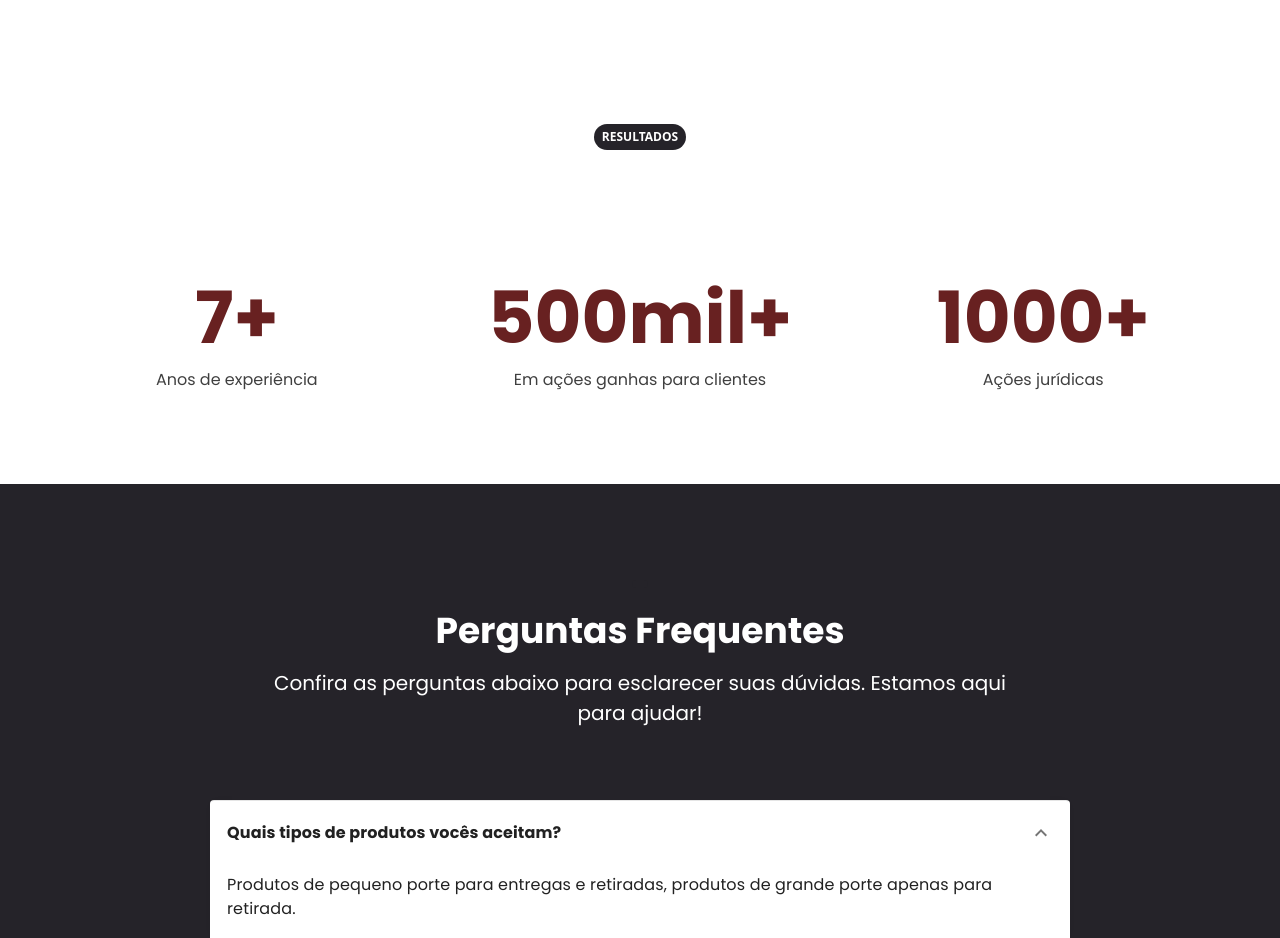
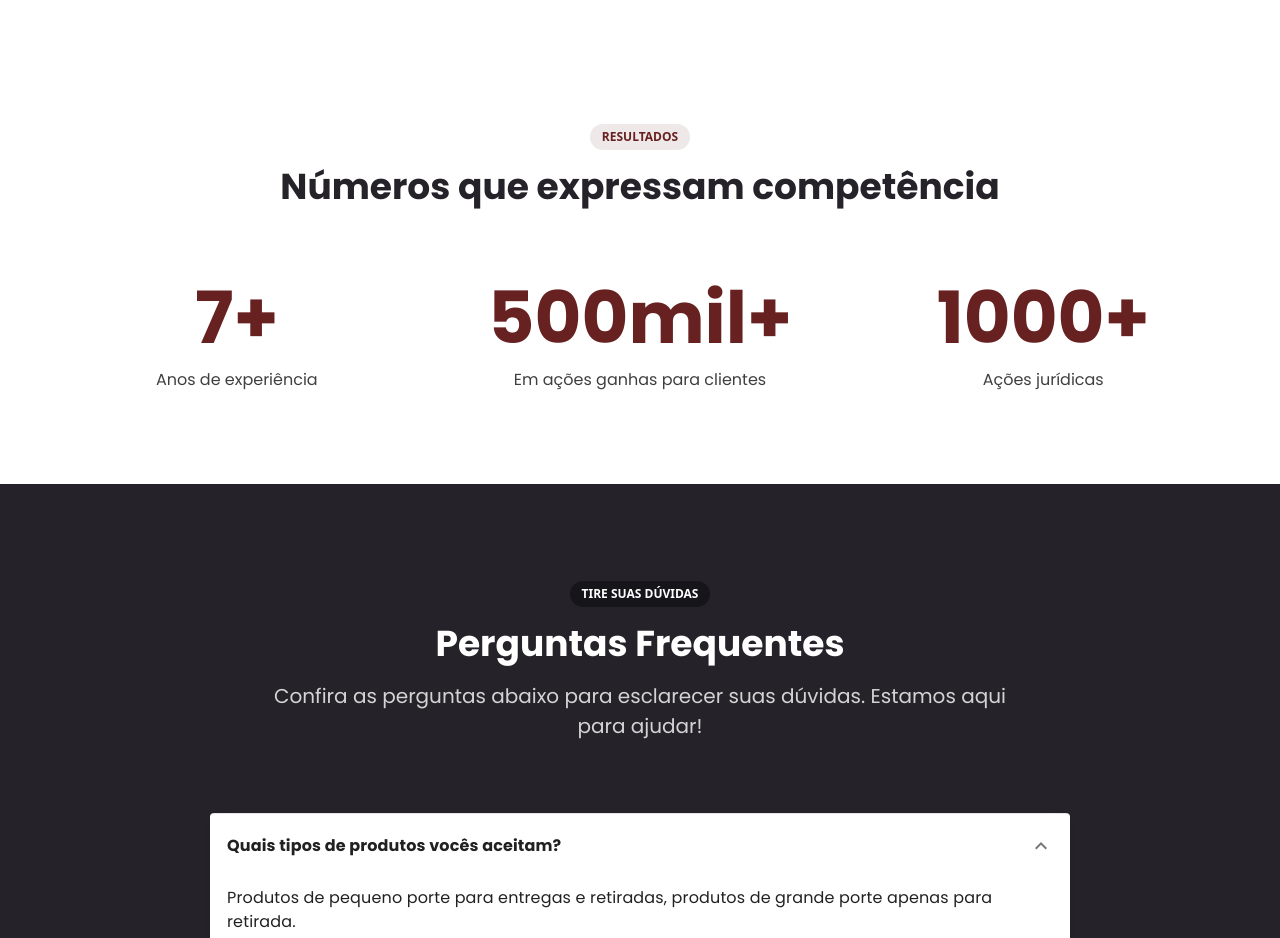
Before and after one commit to EdisonMatos/Dev-Template, a React (Vite) app: page / in a window 1280 px wide. Shown: the part 1680-2618 px from the top of the page. Built offline with nearby package versions, Linux system fonts and the light colour scheme.

Commit message:
feat: Corrige sectionHeader

```diff
--- a/src/components/sectionElements/SectionHeader.jsx
+++ b/src/components/sectionElements/SectionHeader.jsx
@@ -10,24 +10,23 @@ export default function SectionHeader({
   miniTitleTextColor,
 }) {
   if (color === "dark") {
-    miniTitleBgColor = "bg-primary opacity-10";
-    miniTitleTextColor = "text-secondary";
+    miniTitleBgColor = "bg-primary bg-opacity-10";
+    miniTitleTextColor = "text-primary";
     titleColor = "text-secondary";
     subtitleColor = "text-darker opacity-50";
   } else {
-    miniTitleBgColor = "bg-secondary";
+    miniTitleBgColor = "bg-darker bg-opacity-40";
     miniTitleTextColor = "text-lighter";
     titleColor = "text-lighter";
-    subtitleColor = "text-lighter";
+    subtitleColor = "text-lighter text-opacity-80";
   }
-
 
   return (
     <div
       className={`w-[90%] tablet1:w-[80%] desktop1:w-[60%] max-w-[920px] ${className}`}
     >
       <div
-        className={`py-[4px] font-semibold px-[8px] text-paragraph2 rounded-2xl inline-block mb-[16px] ${miniTitleBgColor}`}
+        className={`py-[4px] font-semibold px-[12px] text-paragraph2 rounded-2xl inline-block mb-[16px] ${miniTitleBgColor}`}
       >
         <p className={`${miniTitleTextColor}`}>{miniTitle}</p>
       </div>
--- a/src/components/sections/Faq.jsx
+++ b/src/components/sections/Faq.jsx
@@ -15,6 +15,7 @@ export default function Faq() {
       <SectionArea id="faq" className="">
         <SectionHeader
           className="text-center"
+          miniTitle="TIRE SUAS DÚVIDAS"
           sectionHeaderTitle={content.texts.faq.title}
           sectionHeaderSubtitle={content.texts.faq.subtitle}
           titleColor="text-white"
--- a/src/components/sections/Numbers.jsx
+++ b/src/components/sections/Numbers.jsx
@@ -30,7 +30,7 @@ export default function Numbers() {
         className="text-center"
         miniTitle="RESULTADOS"
         sectionHeaderTitle="Números que expressam competência"
-        color={""}
+        color="dark"
       />
       <div className="w-[90%] max-w-[1215px] gap-[46px] flex flex-col text-center desktop1:flex-row justify-between items-center text-primary">
         <div className=" flex flex-col items-center w-[90%] desktop1:w-[30%] ">
```
